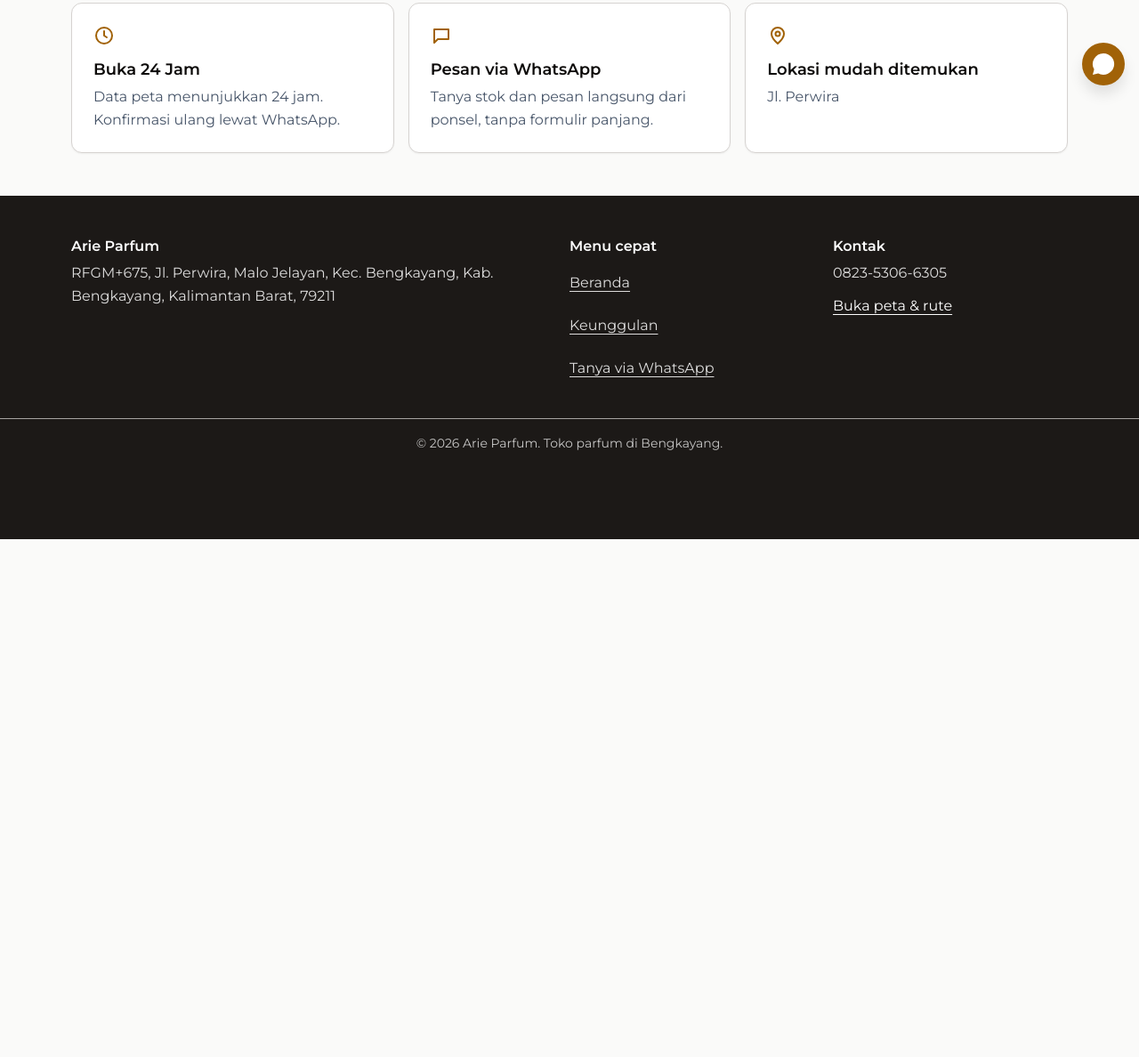
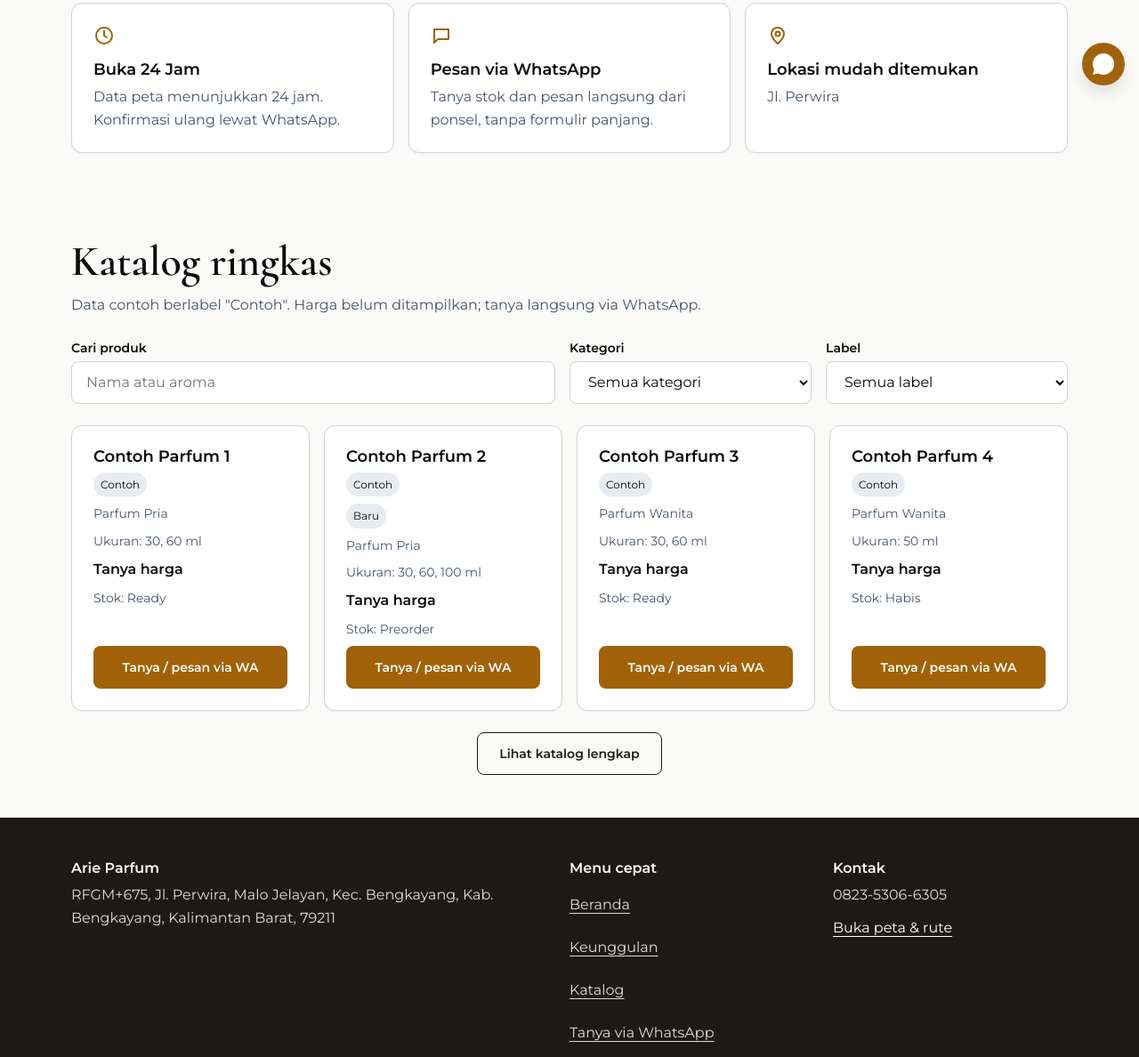
Before and after one commit to ArrowTin/arie-parfum, a website with bundled scripts: page index.html in a window 1280 px wide. Shown: the part 688-1876 px from the top of the page at 89% size. Before the commit the page ends 1294 px from the top, so only its background shows below. Built offline with nearby package versions, Linux system fonts and the light colour scheme.

Commit message:
feat(katalog): tambah filter, pencarian, dan keadaan kosong [T06]

```diff
--- /dev/null
+++ b/assets/css/pages.css
@@ -0,0 +1,131 @@
+/* Gaya khusus halaman katalog dan detail. */
+.catalog-section {
+  padding-block: var(--space-2xl);
+}
+
+.catalog-controls {
+  display: grid;
+  gap: var(--space-md);
+  margin-block: var(--space-lg);
+}
+
+.field {
+  display: grid;
+  gap: var(--space-xs);
+}
+
+.field label {
+  font-size: var(--text-sm);
+  font-weight: var(--fw-semibold);
+}
+
+.field input,
+.field select {
+  width: 100%;
+  min-height: var(--tap-min);
+  padding: var(--space-sm) var(--space-md);
+  border: var(--border-width) solid var(--color-border);
+  border-radius: var(--radius-md);
+  background: var(--color-card);
+  color: var(--color-foreground);
+  font: inherit;
+}
+
+.product-grid {
+  display: grid;
+  gap: var(--space-md);
+}
+
+.product-card {
+  display: flex;
+  flex-direction: column;
+  gap: var(--space-sm);
+  padding: var(--space-lg);
+  border: var(--border-width) solid var(--color-border);
+  border-radius: var(--radius-lg);
+  background: var(--color-card);
+  box-shadow: var(--shadow-sm);
+}
+
+.product-head {
+  display: flex;
+  flex-wrap: wrap;
+  align-items: baseline;
+  gap: var(--space-sm);
+}
+
+.product-card h3 {
+  font-family: var(--font-body);
+  font-size: var(--text-lg);
+}
+
+.product-badges {
+  display: flex;
+  flex-wrap: wrap;
+  gap: var(--space-xs);
+}
+
+.product-badge {
+  padding: var(--space-xs) var(--space-sm);
+  border-radius: var(--radius-full);
+  background: var(--color-muted);
+  color: var(--color-foreground);
+  font-size: var(--text-xs);
+}
+
+.product-meta {
+  color: var(--color-muted-foreground);
+  font-size: var(--text-sm);
+}
+
+.product-price {
+  font-weight: var(--fw-semibold);
+}
+
+.product-card .btn {
+  margin-top: auto;
+}
+
+.catalog-empty {
+  display: grid;
+  justify-items: center;
+  gap: var(--space-md);
+  margin-top: var(--space-lg);
+  padding: var(--space-lg);
+  border: var(--border-width) solid var(--color-border);
+  border-radius: var(--radius-lg);
+  background: var(--color-card);
+  text-align: center;
+}
+
+.catalog-empty[hidden] {
+  display: none;
+}
+
+.catalog-empty a {
+  min-height: var(--tap-min);
+  color: var(--color-accent);
+  text-decoration: underline;
+  text-underline-offset: var(--space-xs);
+}
+
+.catalog-more {
+  margin-top: var(--space-lg);
+  text-align: center;
+}
+
+@media (min-width: 48rem) {
+  .catalog-controls {
+    grid-template-columns: 2fr 1fr 1fr;
+  }
+
+  .product-grid {
+    grid-template-columns: repeat(3, 1fr);
+  }
+}
+
+@media (min-width: 64rem) {
+  .product-grid {
+    grid-template-columns: repeat(4, 1fr);
+  }
+}
--- /dev/null
+++ b/assets/js/catalog.js
@@ -0,0 +1,105 @@
+import { CONFIG } from "./config.js";
+import { filterProducts, loadProducts } from "./products.js";
+import { productInquiryLink } from "./whatsapp.js";
+
+const NAMA_BADGE = { terlaris: "Terlaris", baru: "Baru", promo: "Promo" };
+const NAMA_STOK = { ready: "Ready", habis: "Habis", preorder: "Preorder" };
+
+function buat(tag, kelas, teks) {
+  const elemen = document.createElement(tag);
+  if (kelas) elemen.className = kelas;
+  if (teks !== undefined) elemen.textContent = teks;
+  return elemen;
+}
+
+function teksHarga(produk) {
+  if (!CONFIG.features.showPrices || produk.price == null) return "Tanya harga";
+  return new Intl.NumberFormat("id-ID", {
+    style: "currency",
+    currency: produk.currency || "IDR",
+    maximumFractionDigits: 0,
+  }).format(produk.price);
+}
+
+function buatKartu(produk, namaKategori) {
+  const kartu = buat("article", "product-card");
+  const kepala = buat("div", "product-head");
+  kepala.append(buat("h3", undefined, produk.name));
+  if (produk.isSample) kepala.append(buat("span", "product-badge", "Contoh"));
+  kartu.append(kepala);
+
+  if (produk.badges?.length) {
+    const label = buat("div", "product-badges");
+    produk.badges.forEach((badge) => label.append(buat("span", "product-badge", NAMA_BADGE[badge] ?? badge)));
+    kartu.append(label);
+  }
+
+  kartu.append(buat("p", "product-meta", namaKategori));
+  kartu.append(buat("p", "product-meta", `Ukuran: ${produk.sizesMl.join(", ")} ml`));
+  kartu.append(buat("p", "product-price", teksHarga(produk)));
+  kartu.append(buat("p", "product-meta", `Stok: ${NAMA_STOK[produk.stock] ?? produk.stock}`));
+
+  const tautan = buat("a", "btn btn-accent", "Tanya / pesan via WA");
+  tautan.href = productInquiryLink(produk);
+  tautan.target = "_blank";
+  tautan.rel = "noopener noreferrer";
+  kartu.append(tautan);
+  return kartu;
+}
+
+// Pasang filter, pencarian, dan keadaan kosong pada sebuah seksi katalog.
+export async function initCatalog(bagian) {
+  const grid = bagian.querySelector("[data-catalog-grid]");
+  if (!grid) return;
+  const kosong = bagian.querySelector("[data-catalog-empty]");
+  const pesan = bagian.querySelector("[data-catalog-pesan]");
+  const cari = bagian.querySelector("[data-catalog-search]");
+  const kategori = bagian.querySelector("[data-catalog-category]");
+  const label = bagian.querySelector("[data-catalog-badge]");
+  const aturUlang = bagian.querySelector("[data-catalog-reset]");
+
+  let katalog;
+  try {
+    katalog = await loadProducts();
+  } catch {
+    if (pesan) pesan.textContent = "Katalog belum bisa dimuat. Muat ulang halaman atau tanya via WhatsApp.";
+    if (kosong) kosong.hidden = false;
+    return;
+  }
+
+  const namaKategori = new Map(katalog.categories.map((item) => [item.id, item.name]));
+  kategori?.querySelectorAll("option[value]:not([value=''])").forEach((opsi) => opsi.remove());
+  katalog.categories.forEach((item) => {
+    const opsi = document.createElement("option");
+    opsi.value = item.id;
+    opsi.textContent = item.name;
+    kategori?.append(opsi);
+  });
+
+  const tampilkan = () => {
+    grid.replaceChildren();
+    const hasil = filterProducts(katalog.products, {
+      q: cari?.value ?? "",
+      categoryId: kategori?.value ?? "",
+      badge: label?.value ?? "",
+    });
+    hasil.forEach((produk) => grid.append(buatKartu(produk, namaKategori.get(produk.categoryId) ?? "")));
+    if (kosong) kosong.hidden = hasil.length > 0;
+    if (pesan && hasil.length === 0) {
+      pesan.textContent = "Produk tidak ditemukan. Coba kata kunci lain atau tanya via WhatsApp.";
+    }
+  };
+
+  cari?.addEventListener("input", tampilkan);
+  kategori?.addEventListener("change", tampilkan);
+  label?.addEventListener("change", tampilkan);
+  aturUlang?.addEventListener("click", () => {
+    if (cari) cari.value = "";
+    if (kategori) kategori.value = "";
+    if (label) label.value = "";
+    tampilkan();
+    cari?.focus();
+  });
+
+  tampilkan();
+}
--- a/assets/js/main.js
+++ b/assets/js/main.js
@@ -1,5 +1,6 @@
 import { CONFIG } from "./config.js";
 import { buildWaLink } from "./whatsapp.js";
+import { initCatalog } from "./catalog.js";
 
 // Isi teks dari config ke semua elemen penanda.
 function isiPenanda(penanda, nilai) {
@@ -16,7 +17,9 @@ function alamatLengkap() {
 }
 
 export function initDataUsaha() {
-  document.title = `${CONFIG.business.name} — Toko Parfum di Bengkayang`;
+  const judulHalaman = document.querySelector("[data-page-title]")?.textContent?.trim() ||
+    "Toko Parfum di Bengkayang";
+  document.title = `${CONFIG.business.name} — ${judulHalaman}`;
   isiPenanda("name", CONFIG.business.name);
   isiPenanda("category", CONFIG.business.category);
   isiPenanda("street", CONFIG.business.address.street);
@@ -77,3 +80,4 @@ export function initNavigasi() {
 
 initDataUsaha();
 initNavigasi();
+document.querySelectorAll("[data-catalog]").forEach((bagian) => initCatalog(bagian));
--- a/index.html
+++ b/index.html
@@ -4,13 +4,14 @@
   <meta charset="utf-8">
   <meta name="viewport" content="width=device-width, initial-scale=1">
   <meta name="description" content="Toko parfum di Bengkayang. Pesan via WhatsApp dan lihat rute ke toko.">
-  <title>Toko Parfum di Bengkayang</title>
+  <title data-page-title>Toko Parfum di Bengkayang</title>
   <link rel="preconnect" href="https://fonts.googleapis.com">
   <link rel="preconnect" href="https://fonts.gstatic.com" crossorigin>
   <link href="https://fonts.googleapis.com/css2?family=Cormorant:wght@400;500;600;700&amp;family=Montserrat:wght@300;400;500;600;700&amp;display=swap" rel="stylesheet">
   <link rel="stylesheet" href="assets/css/tokens.css">
   <link rel="stylesheet" href="assets/css/base.css">
   <link rel="stylesheet" href="assets/css/components.css">
+  <link rel="stylesheet" href="assets/css/pages.css">
 </head>
 <body>
   <a class="skip-link" href="#utama">Lewati ke konten</a>
@@ -34,6 +35,7 @@
         <ul class="nav-list" id="menu-utama">
           <li><a href="#beranda">Beranda</a></li>
           <li><a href="#keunggulan">Keunggulan</a></li>
+          <li><a href="#katalog">Katalog</a></li>
           <li><a href="#kontak">Kontak</a></li>
         </ul>
       </nav>
@@ -92,6 +94,39 @@
         </ul>
       </div>
     </section>
+
+    <section class="catalog-section" id="katalog" data-catalog aria-labelledby="katalog-judul">
+      <div class="container">
+        <h2 id="katalog-judul" class="section-title">Katalog ringkas</h2>
+        <p class="section-intro">Data contoh berlabel "Contoh". Harga belum ditampilkan; tanya langsung via WhatsApp.</p>
+        <div class="catalog-controls">
+          <div class="field">
+            <label for="cari-beranda">Cari produk</label>
+            <input id="cari-beranda" type="search" data-catalog-search placeholder="Nama atau aroma">
+          </div>
+          <div class="field">
+            <label for="kategori-beranda">Kategori</label>
+            <select id="kategori-beranda" data-catalog-category><option value="">Semua kategori</option></select>
+          </div>
+          <div class="field">
+            <label for="badge-beranda">Label</label>
+            <select id="badge-beranda" data-catalog-badge>
+              <option value="">Semua label</option>
+              <option value="terlaris">Terlaris</option>
+              <option value="baru">Baru</option>
+              <option value="promo">Promo</option>
+            </select>
+          </div>
+        </div>
+        <div class="product-grid" data-catalog-grid></div>
+        <p class="catalog-empty" data-catalog-empty role="status" hidden>
+          <span data-catalog-pesan></span>
+          <a data-wa href="#">Tanya via WhatsApp</a>
+          <button class="btn btn-outline" type="button" data-catalog-reset>Atur ulang filter</button>
+        </p>
+        <p class="catalog-more"><a class="btn btn-outline" href="produk.html">Lihat katalog lengkap</a></p>
+      </div>
+    </section>
   </main>
 
   <footer class="site-footer" id="kontak">
@@ -105,6 +140,7 @@
         <ul class="footer-links">
           <li><a href="#beranda">Beranda</a></li>
           <li><a href="#keunggulan">Keunggulan</a></li>
+          <li><a href="#katalog">Katalog</a></li>
           <li><a data-wa href="#">Tanya via WhatsApp</a></li>
         </ul>
       </div>
```
Also changed, not shown: produk.html (added, +111 -0 lines).
